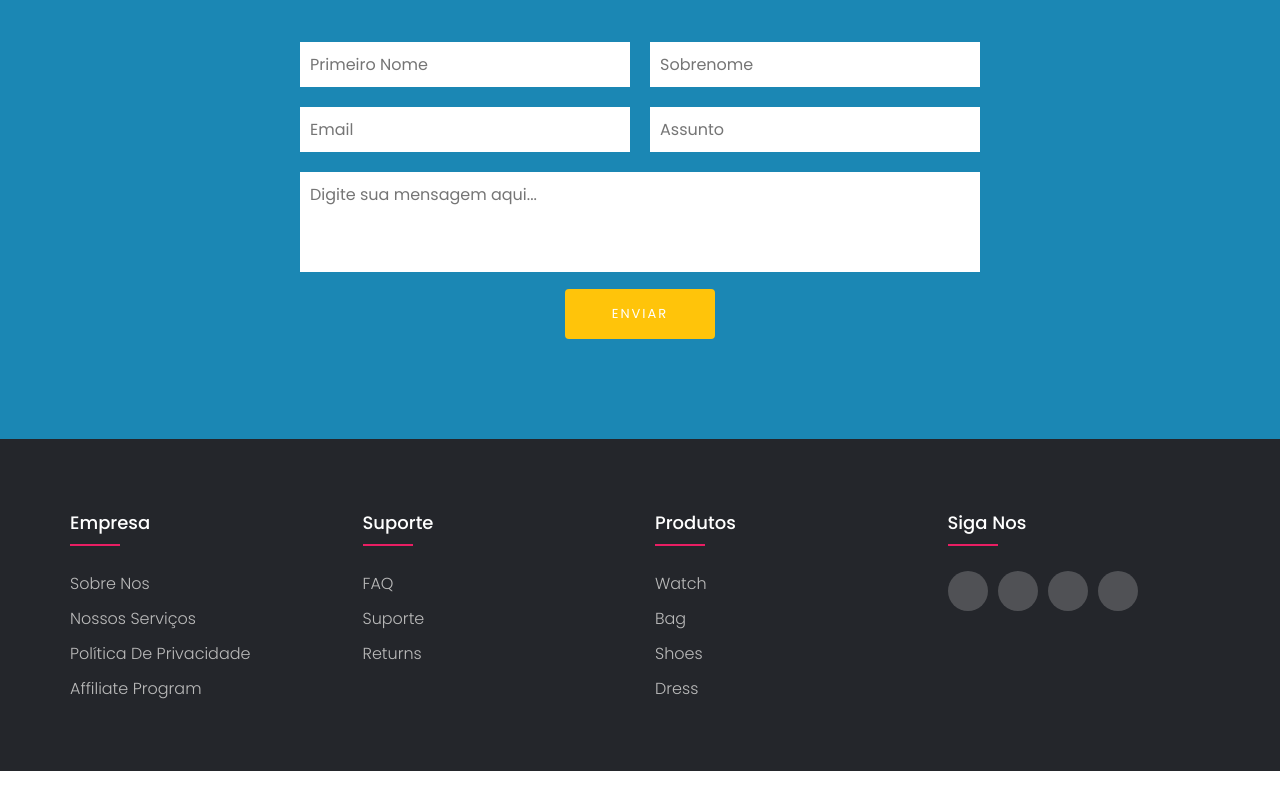
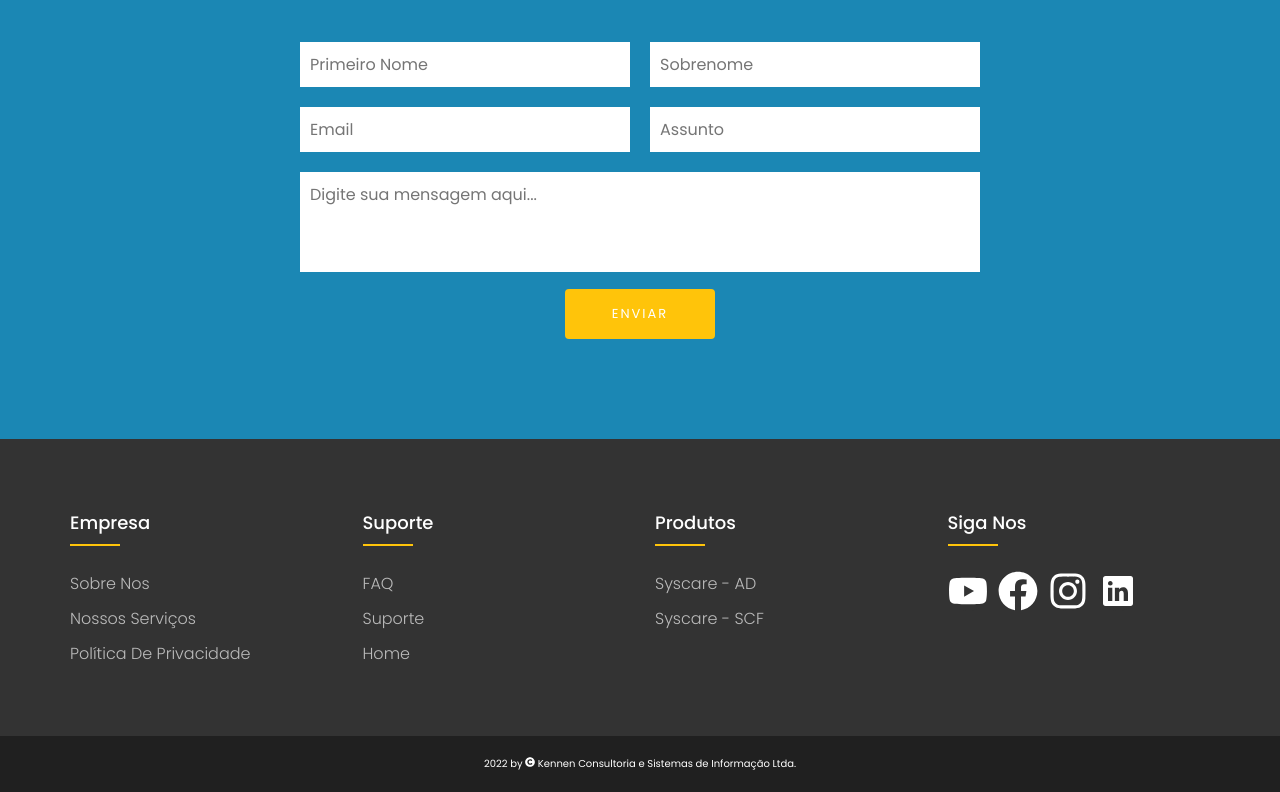
Before and after one commit to Oliveira-Renato/website-example, a React (Create React App) app: page / in a window 1280 px wide. Shown: the part 1985-2777 px from the top of the page. Before the commit the page ends 2756 px from the top, so only its background shows below. Built offline with nearby package versions, Linux system fonts and the light colour scheme.

Commit message:
Footer completed

```diff
--- a/src/App.js
+++ b/src/App.js
@@ -7,6 +7,8 @@ import GlobalStyle from './styles/global';
 import Layout from './components/Layout';
 import  NavBar  from './components/NavBar';
 import { Whatsapp } from './components/Whatsapp';
+
+
 
 function App() {
   return (
--- a/src/components/Whatsapp/styles.scss
+++ b/src/components/Whatsapp/styles.scss
@@ -2,13 +2,13 @@
 
     .whats-img {
         position: fixed;
-        inset: auto 2rem 2rem auto;
-        // background: #333;
+        inset: auto 1rem 1rem auto;
         width: 80px;
         height: 70px;
         border-radius: 3%;
         overflow: hidden;
-        box-sizing:border-box;margin:0;
+        box-sizing:border-box;
+        margin:0;
 
         >img {
             top:0;
--- /dev/null
+++ b/src/fontawesome.js
@@ -0,0 +1,14 @@
+// import the library
+import { library } from '@fortawesome/fontawesome-svg-core';
+
+import { faCode} from '@fortawesome/free-solid-svg-icons';
+import { faFacebook, faYoutube,  faInstagram, faLinkedin} from '@fortawesome/free-brands-svg-icons';
+
+
+library.add(
+  faCode,
+  faFacebook,
+  faInstagram,
+  faLinkedin,
+  faYoutube,
+);
--- a/src/index.js
+++ b/src/index.js
@@ -2,6 +2,8 @@ import React from 'react';
 import ReactDOM from 'react-dom';
 
 import App from './App';
+
+import './fontawesome';
 
 
 ReactDOM.render(
--- a/src/pages/footer/index.js
+++ b/src/pages/footer/index.js
@@ -2,9 +2,10 @@ import React from "react";
 
 import { FaCopyright } from "react-icons/fa";
 import { FaYoutube } from "react-icons/fa";
+import { FaFacebook } from "react-icons/fa";
 import { FaInstagram } from "react-icons/fa";
-import { FaLinkedin } from "react-icons/fa";
-import { FaFacebook } from "react-icons/fa";
+import { IoLogoLinkedin } from "react-icons/io";
+
 
 
 
@@ -13,62 +14,73 @@ import '../../styles/footer/styles.scss'
 import kennenImg from '../../images/iconsLogo/header_kennen.png'
 import syscareImg from '../../images/iconsLogo/logo_syscare_200.png'
 
+import { FontAwesomeIcon } from '@fortawesome/react-fontawesome'
+
+
+
+
 
 export function Footer(){
   return(
-      // <div className="footer__social">
-      //   <a href="">
-      //     <FaInstagram size="40"  color="#FFF"/>
-      //   </a>
-      //   <a href="">
-      //     <FaYoutube size="40"  color="#FFF"/>
-      //   </a>
-      //   <a href="">
-      //     <FaLinkedin size="40"  color="#FFF"/>
-      //   </a>
-      // </div>
-
-
-
   <footer className="footer">
     <div className="container">
       <div className="row">
+
+
         <div className="footer-col">
           <h4>Empresa</h4>
           <ul>
             <li><a href="#">Sobre nos</a></li>
             <li><a href="#">Nossos serviços</a></li>
             <li><a href="#">Política de privacidade</a></li>
-            <li><a href="#">affiliate program</a></li>
           </ul>
         </div>
+
+
         <div className="footer-col">
           <h4>Suporte</h4>
           <ul>
             <li><a href="#">FAQ</a></li>
             <li><a href="#">Suporte</a></li>
-            <li><a href="#">returns</a></li>
+            <li><a href="#">Home</a></li>
           </ul>
         </div>
+
+
         <div className="footer-col">
           <h4>Produtos</h4>
           <ul>
-            <li><a href="#">watch</a></li>
-            <li><a href="#">bag</a></li>
-            <li><a href="#">shoes</a></li>
-            <li><a href="#">dress</a></li>
+            <li><a href="#">Syscare - AD</a></li>
+            <li><a href="#">Syscare - SCF</a></li>
           </ul>
         </div>
+
+
         <div className="footer-col">
           <h4>Siga nos</h4>
           <div className="social-links">
-            <a href="#"><i className="fab fa-facebook-f"></i></a>
-            <a href="#"><i className="fab fa-twitter"></i></a>
-            <a href="#"><i className="fab fa-instagram"></i></a>
-            <a href="#"><i className="fab fa-linkedin-in"></i></a>
+            <a href="#">
+              <FaYoutube size="100%" />
+            </a>
+            <a href="#">
+              <FaFacebook size="100%" />
+            </a>
+            <a href="#">
+              <FaInstagram size="100%"/>
+            </a>
+            <a href="#">
+              <IoLogoLinkedin size="100%"/>
+            </a>
           </div>
         </div>
+
+
       </div>
+    </div>
+
+
+    <div className="copyRight">
+         <p>2022 by <FaCopyright color="#FFF"/> Kennen Consultoria e Sistemas de Informação Ltda.</p>
     </div>
   </footer>
 
--- a/src/styles/footer/styles.scss
+++ b/src/styles/footer/styles.scss
@@ -1,14 +1,43 @@
 .footer{
-	background-color: #24262b;
-  padding: 70px 0;
+	background-color: #333;
+  padding: 70px 0 0;
 
   .container{
     max-width: 1170px;
     margin:auto;
 
+
     .row{
       display: flex;
       flex-wrap: wrap;
+
+
+
+    }
+
+  }
+
+
+  .copyRight{
+    margin-top: 70px;
+    background: #202020;
+    color: #FFF;
+    display: flex;
+    flex-wrap: wrap;
+    width: 100%;
+    min-height: 40px;
+    justify-content:center;
+    align-items:center;
+    bottom: 0;
+
+    >p{
+      padding: 20px 10px;
+      font-size: 1rem;
+
+    }
+  }
+
+}
 
 .footer-col{
 
@@ -28,12 +57,13 @@
       position: absolute;
       left:0;
       bottom: -10px;
-            background-color: #e91e63;
+      background-color: #FFC40A;
       height: 2px;
       box-sizing: border-box;
       width: 50px;
     }
   }
+
 
   ul{
     list-style: none;
@@ -53,8 +83,8 @@
         display: block;
         transition: all 0.3s ease;
 
-              :hover{
-                color: #ffffff;
+        &:hover{
+          color:#FFC40A;
           padding-left: 8px;
         }
 
@@ -63,13 +93,14 @@
     }
   }
 
+
   .social-links{
 
     a{
       display: inline-block;
       height: 40px;
       width: 40px;
-            background-color: rgba(255,255,255,0.2);
+      background-color: #333;
       margin:0 10px 10px 0;
       text-align: center;
       line-height: 40px;
@@ -79,7 +110,7 @@
 
       &:hover{
         color: #24262b;
-              background-color: #ffffff;
+        background-color: #FFC40A;
       }
 
     }
@@ -87,14 +118,6 @@
   }
 
 }
-
-    }
-
-  }
-
-}
-
-
 /*responsive*/
 @media(max-width: 767px){
   .footer-col{
@@ -105,5 +128,11 @@
 @media(max-width: 574px){
   .footer-col{
     width: 100%;
+    text-align: center;
+
+    h4::before {
+     left: auto;
+     width: 80px;
     }
   }
+}
```
Also changed, not shown: package.json (+7 -0 lines), 2 other files (tests, documents, lock files or other folders). Lines whose indentation alone changed are shown as unchanged.
